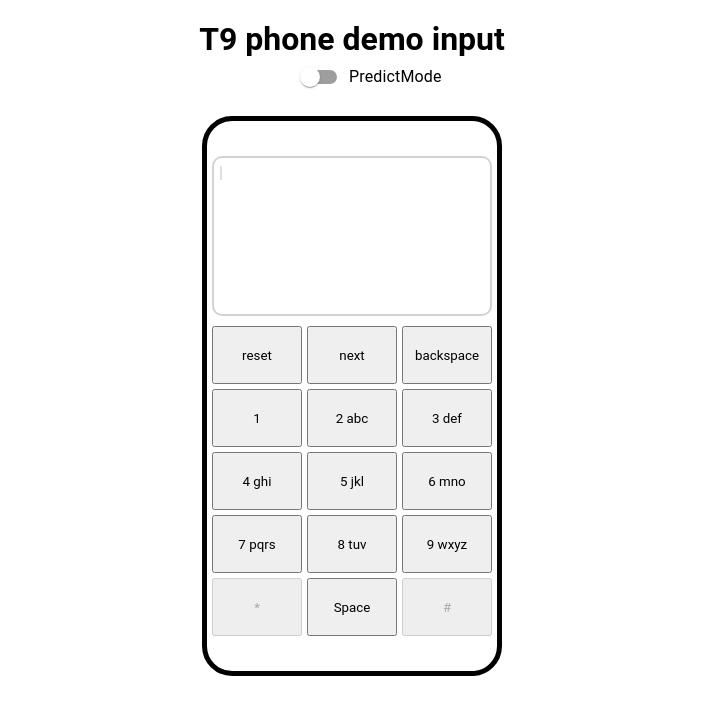
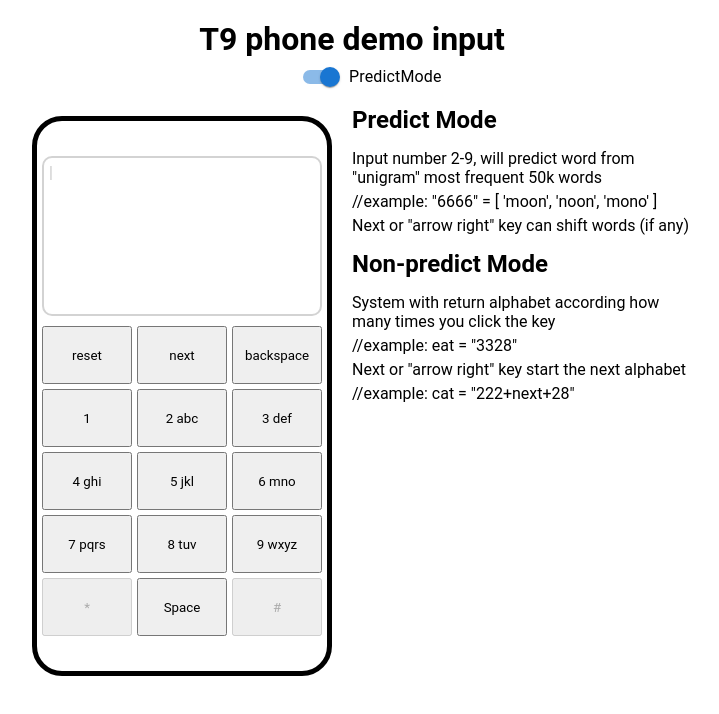
Before and after one commit to catlirex/T9Phone, a React (Create React App) app in the folder client/: page / in a window 1280 px wide. Shown: the top 714 px of the page, without its empty margins (288-1007 px from the left). Built offline with nearby package versions, Linux system fonts and the light colour scheme.

Commit message:
Add mode description, cleanup & refactor

```diff
--- a/client/src/App.css
+++ b/client/src/App.css
@@ -9,16 +9,30 @@
 ::-webkit-scrollbar {
   display: none; /* Chrome Safari */
 }
-.APP {
-}
+
 .wrapper {
   margin-right: auto;
   margin-left: auto;
-  max-width: 500px;
+  max-width: 700px;
   padding-right: 10px;
   padding-left: 10px;
   text-align: -webkit-center;
   margin-top: 20px;
+}
+
+main {
+  display: grid;
+  grid-auto-flow: column;
+}
+
+.description {
+  text-align: left;
+  display: grid;
+  height: fit-content;
+  gap: 5px;
+}
+h2 {
+  padding: 10px 0;
 }
 
 .phone {
--- a/client/src/App.js
+++ b/client/src/App.js
@@ -2,6 +2,7 @@ import "./App.css";
 import Display from "./components/Display";
 import KeyBoard from "./components/Keyboard/Keyboard";
 import SwitchLabels from "./components/Switch";
+import useStore from "./store/store";
 
 function App() {
   return (
@@ -11,10 +12,30 @@ function App() {
         <div className="mode">
           <SwitchLabels />
         </div>
-        <div className="phone">
-          <Display />
-          <KeyBoard />
-        </div>
+        <main>
+          <section className="phone">
+            <Display />
+            <KeyBoard />
+          </section>
+          <section className="description">
+            <h2>Predict Mode</h2>
+            <p>
+              Input number 2-9, will predict word from "unigram" most frequent
+              50k words
+            </p>
+            <p>//example: "6666" = [ 'moon', 'noon', 'mono' ]</p>
+            <p>Next or "arrow right" key can shift words (if any)</p>
+
+            <h2>Non-predict Mode</h2>
+            <p>
+              System with return alphabet according how many times you click the
+              key
+            </p>
+            <p>//example: eat = "3328"</p>
+            <p>Next or "arrow right" key start the next alphabet</p>
+            <p>//example: cat = "222+next+28"</p>
+          </section>
+        </main>
       </div>
     </div>
   );
--- a/client/src/components/Keyboard/Keyboard.jsx
+++ b/client/src/components/Keyboard/Keyboard.jsx
@@ -29,21 +29,19 @@ const BOTTOM_FUNCTION = ["*", " ", "#"];
 export default function KeyBoard() {
   const predictMode = useStore((state) => state.predictMode);
   const currentWord = useStore((state) => state.currentInput);
-  const currentOutput = useStore((state) => state.currentOutput);
 
   const setCurrentWord = useStore((state) => state.setCurrentInput);
   const setCurrentOutput = useStore((state) => state.setCurrentOutput);
   const startNextWord = useStore((state) => state.startNextWord);
-  const backPerviousWord = useStore((state) => state.backPerviousWord);
-  const clearCurrent = useStore((state) => state.clearCurrent);
   const reset = useStore((state) => state.reset);
   const setPredictOutputs = useStore((state) => state.setPredictOutputs);
   const nextWord = useStore((state) => state.nextWord);
+  const handleSpace = useStore((state) => state.handleSpace);
 
   useEffect(() => {
     if (currentWord === "") return;
     if (predictMode)
-      getPredictWord(currentWord).then((res) => setPredictOutputs(res));
+      getPredictWord(currentWord).then((res) => setPredictOutputs(res.result));
     if (!predictMode)
       getNonPredictWord(currentWord).then((res) =>
         setCurrentOutput(res.output)
@@ -67,12 +65,6 @@ export default function KeyBoard() {
     }
     if (!predictMode && target === "next") setCurrentWord(currentWord + "+");
     if (predictMode && target === "next") nextWord();
-  };
-
-  const handleSpace = () => {
-    if (currentOutput === "") backPerviousWord();
-    else if (currentOutput.length === 1) clearCurrent();
-    else setCurrentWord(removeLastChar(currentWord));
   };
 
   const renderNumKey = () => {
@@ -100,19 +92,20 @@ export default function KeyBoard() {
     ));
   };
 
-  const handleKeyUp = (event) => {
+  const handleKeyDown = (event) => {
     event.preventDefault();
     const validValue = ["2", "3", "4", "5", "6", "7", "8", "9"];
-    if (event.code === "Space") return startNextWord();
-    if (event.code === "Backspace") return handleSpace();
+    if (event.code === "Space") startNextWord();
+    if (event.code === "Backspace") handleSpace();
     if (!predictMode && event.code === "ArrowRight")
-      return setCurrentWord(currentWord + "+");
+      setCurrentWord(currentWord + "+");
+    if (predictMode && event.code === "ArrowRight") nextWord();
 
     if (validValue.includes(event.key)) setCurrentWord(currentWord + event.key);
   };
 
   return (
-    <div className="keyboard-container" onKeyUp={handleKeyUp}>
+    <div className="keyboard-container" onKeyDown={handleKeyDown}>
       {renderTopKey()}
       {renderNumKey()}
       {renderBottomKey()}
--- a/client/src/service/translate/translate.service.js
+++ b/client/src/service/translate/translate.service.js
@@ -6,7 +6,4 @@ export const getNonPredictWord = async (numSting) =>
   );
 
 export const getPredictWord = async (numSting) =>
-  await fetch(`${connectionAPI}predict/${numSting}`).then((res) =>
-    // res.json()
-    ["cat", "eat", "hello"]
-  );
+  await fetch(`${connectionAPI}predict/${numSting}`).then((res) => res.json());
--- a/client/src/store/store.js
+++ b/client/src/store/store.js
@@ -1,14 +1,12 @@
 import create from "zustand";
+import { removeLastChar } from "../service/helper/helper";
 
 const useStore = create((set, get) => ({
-  predictMode: false,
+  predictMode: true,
   switchMode: () => set({ predictMode: !get().predictMode }),
 
   input: [],
-  setInput: (payload) => set({ input: payload }),
-
   output: [],
-  setOutput: (payload) => set({ output: payload }),
 
   currentInput: "",
   setCurrentInput: (payload) => set({ currentInput: payload }),
@@ -24,6 +22,7 @@ const useStore = create((set, get) => ({
       predictOutputs: payload,
       currentOutput: payload[0],
     }),
+
   nextWord: () => {
     if (get().predictPointer === get().predictOutputs.length - 1)
       set({ predictPointer: 0, currentOutput: get().predictOutputs[0] });
@@ -63,6 +62,14 @@ const useStore = create((set, get) => ({
   reset: () => {
     set({ input: [], output: [], currentInput: "", currentOutput: "" });
   },
+
+  handleSpace: () => {
+    if (get().currentOutput === "") get().backPerviousWord();
+    else if (get().currentOutput.length === 1) get().clearCurrent();
+    else if (get().predictMode)
+      set({ currentInput: get().currentInput.slice(0, -1) });
+    else get().setCurrentWord(removeLastChar(get().currentWord));
+  },
 }));
 
 export default useStore;
```
Also changed, not shown: 1 other file (tests, documents, lock files or other folders).
